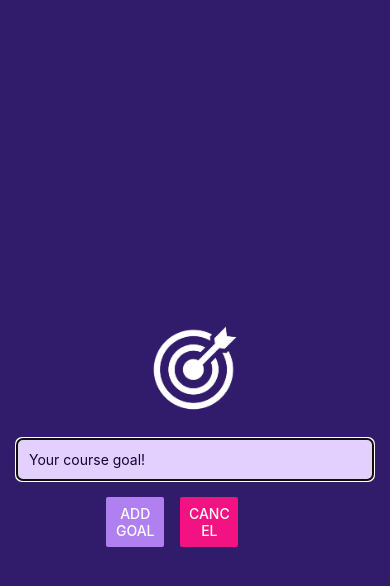
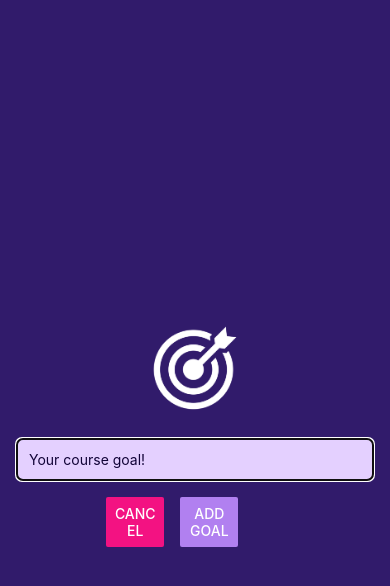
Before and after one commit to gguilhermelopes/react-native-course-goals-app, a React Native app: screen / in a window 390 px wide. Both pictures are taken after a click on the button "ADD NEW GOAL". Shown: the top 586 px of the page. Built offline with nearby package versions, Linux system fonts and the light colour scheme.

Commit message:
style: change buttons order

```diff
--- a/components/GoalInput.js
+++ b/components/GoalInput.js
@@ -27,10 +27,10 @@ const GoalInput = ({ onAddGoal, onCancel }) => {
       />
       <View style={styles.buttonContainer}>
         <View style={styles.button}>
-          <Button title="Add Goal" onPress={addGoalHandler} color="#b180f0" />
+          <Button title="Cancel" onPress={onCancel} color="#f31282" />
         </View>
         <View style={styles.button}>
-          <Button title="Cancel" onPress={onCancel} color="#f31282" />
+          <Button title="Add Goal" onPress={addGoalHandler} color="#b180f0" />
         </View>
       </View>
     </>
```
